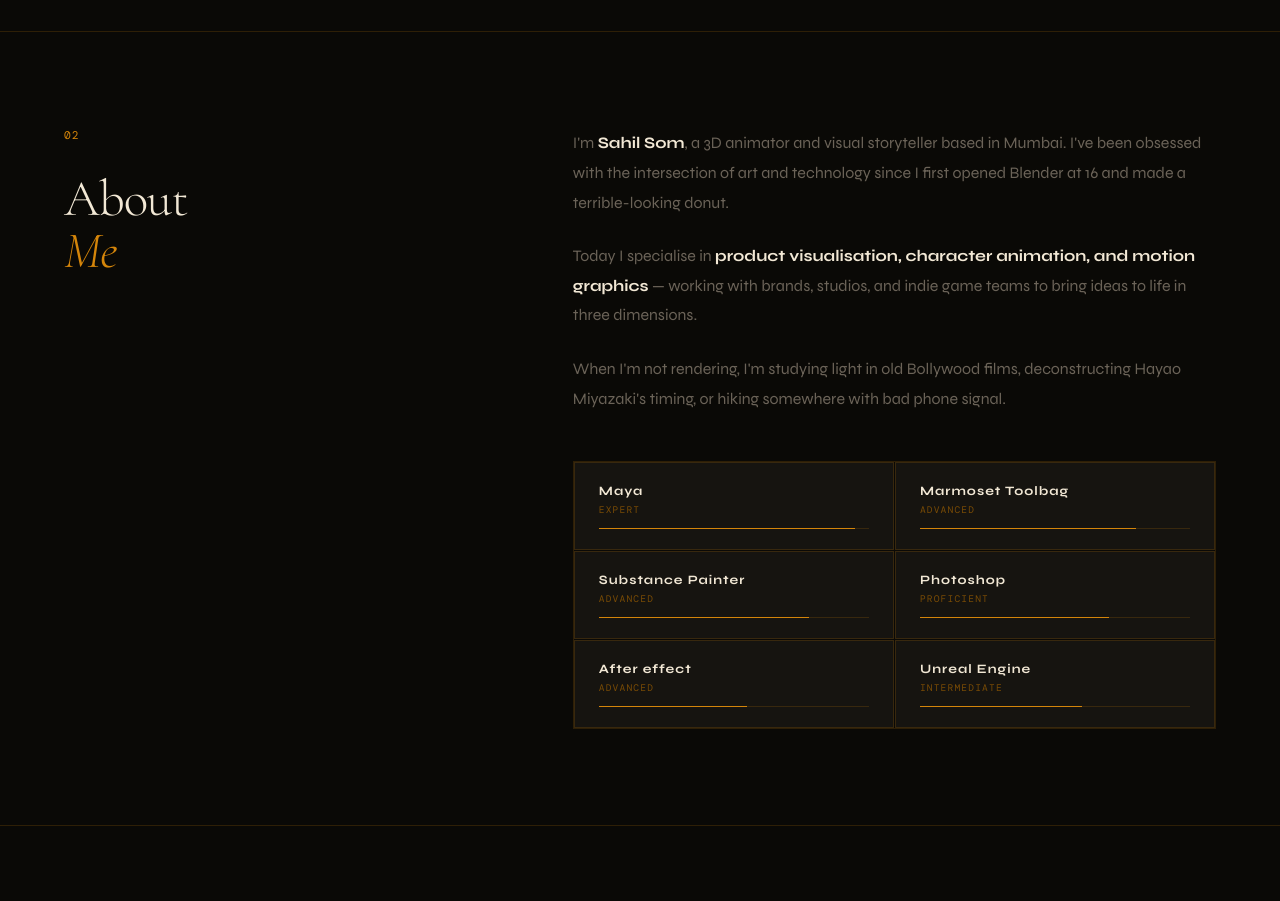
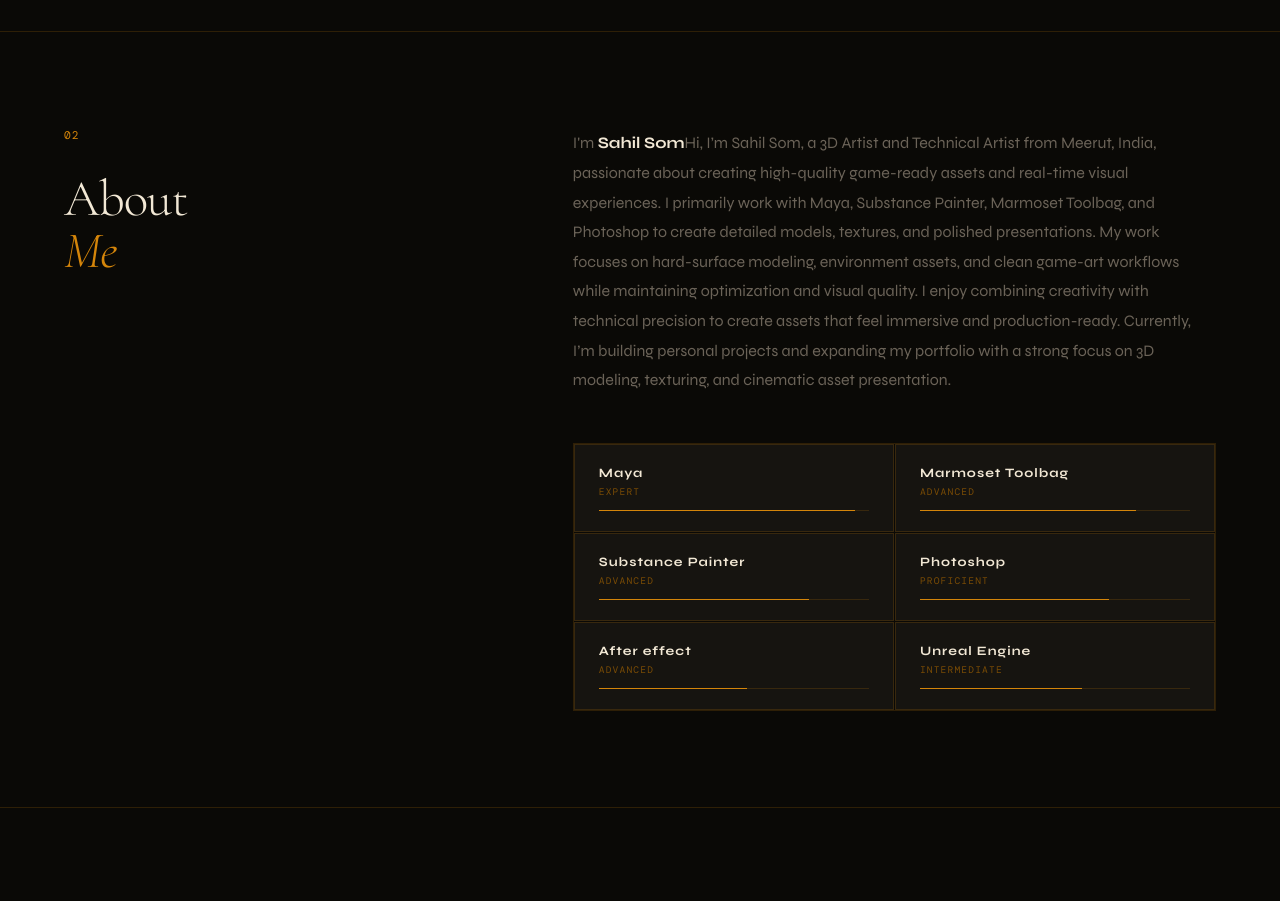
Before and after one commit to BeastFps/portofolio, a website: page portofolio.html in a window 1280 px wide. Shown: the part 4820-5721 px from the top of the page. Drawn offline with nearby package versions, Linux system fonts and the light colour scheme; no server answers; a web font is replaced by a local one.

Commit message:
update portfolio

```diff
--- a/portofolio.html
+++ b/portofolio.html
@@ -427,9 +427,12 @@ Optimized asset with realistic aged metal detailing.
     <h2 class="section-title" style="font-size:clamp(2rem,4vw,3.5rem)">About<br><em style="font-style:italic;color:var(--amber)">Me</em></h2>
   </div>
   <div class="about-body reveal">
-    <p>I'm <strong>Sahil Som</strong>, a 3D animator and visual storyteller based in Mumbai. I've been obsessed with the intersection of art and technology since I first opened Blender at 16 and made a terrible-looking donut.</p>
-    <p>Today I specialise in <strong>product visualisation, character animation, and motion graphics</strong> — working with brands, studios, and indie game teams to bring ideas to life in three dimensions.</p>
-    <p>When I'm not rendering, I'm studying light in old Bollywood films, deconstructing Hayao Miyazaki's timing, or hiking somewhere with bad phone signal.</p>
+    <p>I'm <strong>Sahil Som</strong>Hi, I’m Sahil Som, a 3D Artist and Technical Artist from Meerut, India, passionate about creating high-quality game-ready assets and real-time visual experiences. I primarily work with Maya, Substance Painter, Marmoset Toolbag, and Photoshop to create detailed models, textures, and polished presentations.
+
+My work focuses on hard-surface modeling, environment assets, and clean game-art workflows while maintaining optimization and visual quality. I enjoy combining creativity with technical precision to create assets that feel immersive and production-ready.
+
+Currently, I’m building personal projects and expanding my portfolio with a strong focus on 3D modeling, texturing, and cinematic asset presentation.</p>
+
     <div class="skills-grid">
       <div class="skill-cell"><div class="skill-name">Maya</div><div class="skill-level">Expert</div><div class="skill-bar"><div class="skill-bar-fill" style="width:95%"></div></div></div>
       <div class="skill-cell"><div class="skill-name">Marmoset Toolbag</div><div class="skill-level">Advanced</div><div class="skill-bar"><div class="skill-bar-fill" style="width:80%"></div></div></div>
```
